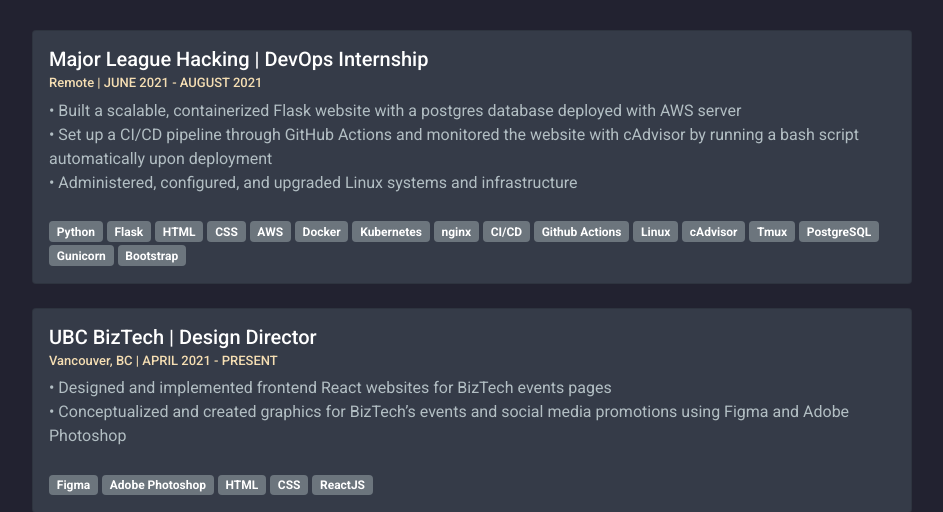
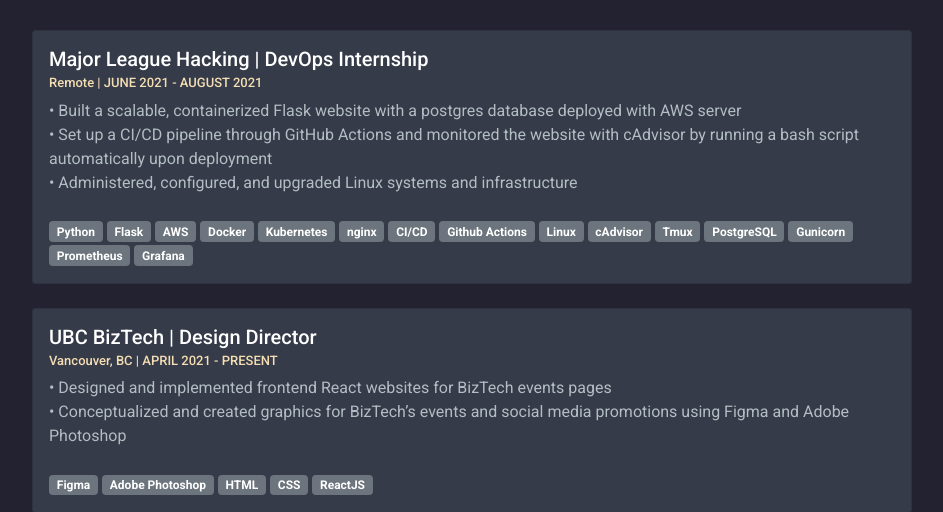
Before and after one commit to janellewong/MLH-Flask-Portfolio, a Flask app: page / in a window 1280 px wide. Shown: the part 1706-2218 px from the top of the page, without its empty margins (168-1111 px from the left). Run offline with Flask 2, Linux system fonts and the light colour scheme; some libraries are stand-ins or nearby versions.

Commit message:
update info

```diff
--- a/app/templates/experience.html
+++ b/app/templates/experience.html
@@ -37,8 +37,6 @@
               <br>
               <span class="badge bg-secondary">Python</span>
               <span class="badge bg-secondary">Flask</span>
-              <span class="badge bg-secondary">HTML</span>
-              <span class="badge bg-secondary">CSS</span>
               <span class="badge bg-secondary">AWS</span>
               <span class="badge bg-secondary">Docker</span>
               <span class="badge bg-secondary">Kubernetes</span>
@@ -50,7 +48,8 @@
               <span class="badge bg-secondary">Tmux</span>
               <span class="badge bg-secondary">PostgreSQL</span>
               <span class="badge bg-secondary">Gunicorn</span>
-              <span class="badge bg-secondary">Bootstrap</span>
+              <span class="badge bg-secondary">Prometheus</span>
+              <span class="badge bg-secondary">Grafana</span>
 
         </p>
         </div>
--- a/app/templates/projects.html
+++ b/app/templates/projects.html
@@ -44,8 +44,8 @@
               suggest restaurant recommendations nearby with an API.
               It allows the user to add/delete restaurants to lists,
               and friend other users to see their food lists. It is deployed with
-              AWS as a service using nginx as a reverse proxy. Implemented CI/CD on
-              GitHub, containerized with Docker, and monitored with cAdvisor.
+              an AWS CentOS server using nginx as a reverse proxy. Implemented CI/CD on
+              GitHub, containerized with Docker, and monitored with cAdvisor, Prometheus and Grafana.
               <br>
               <br>
               <span class="badge bg-secondary">Python</span>
@@ -56,6 +56,12 @@
               <span class="badge bg-secondary">AWS</span>
               <span class="badge bg-secondary">GitHub Actions</span>
               <span class="badge bg-secondary">Docker</span>
+              <span class="badge bg-secondary">Prometheus</span>
+              <span class="badge bg-secondary">Grafana</span>
+              <span class="badge bg-secondary">Bootstrap</span>
+
+
+
             </div>
           </div>
         </div>
```
